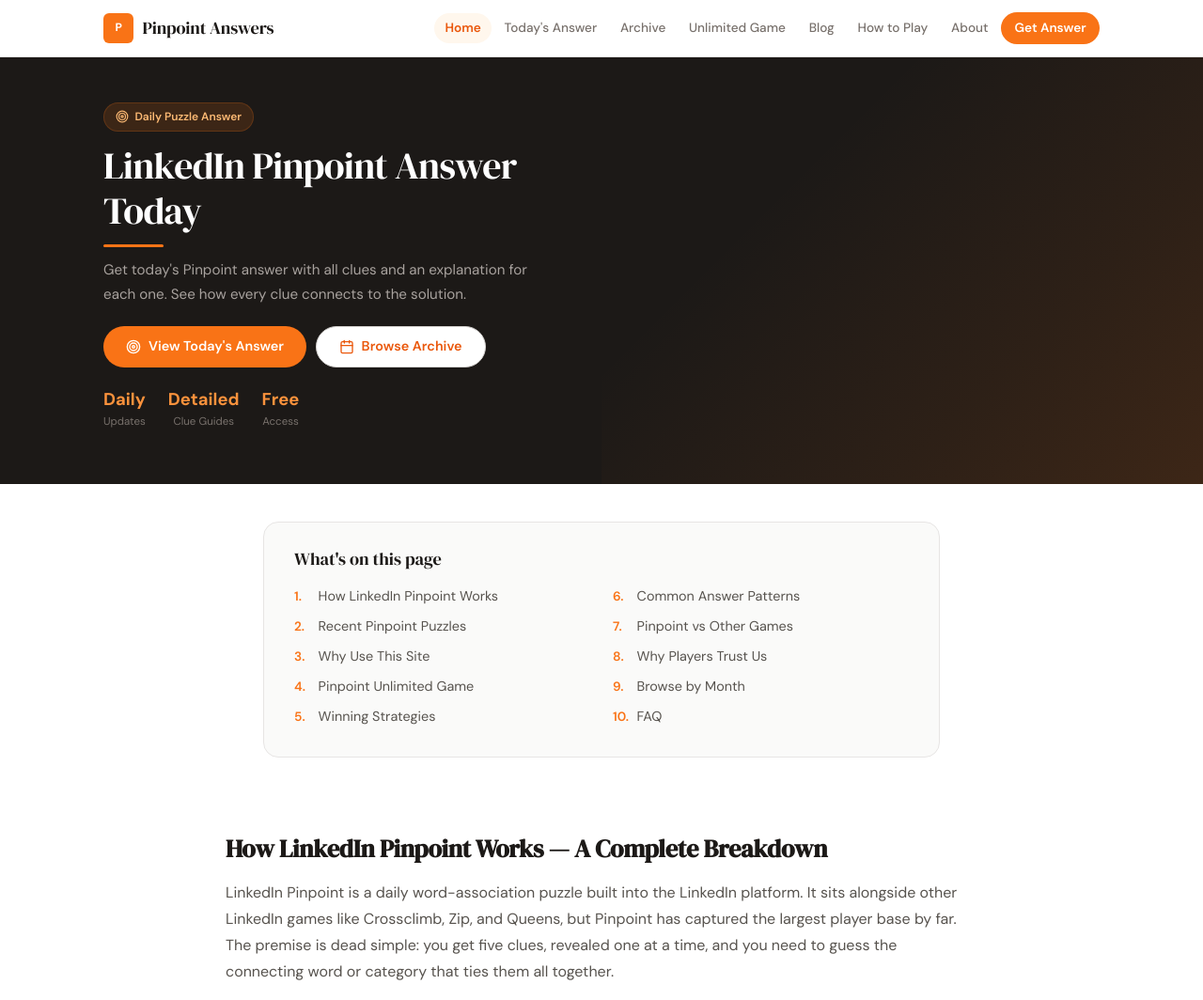
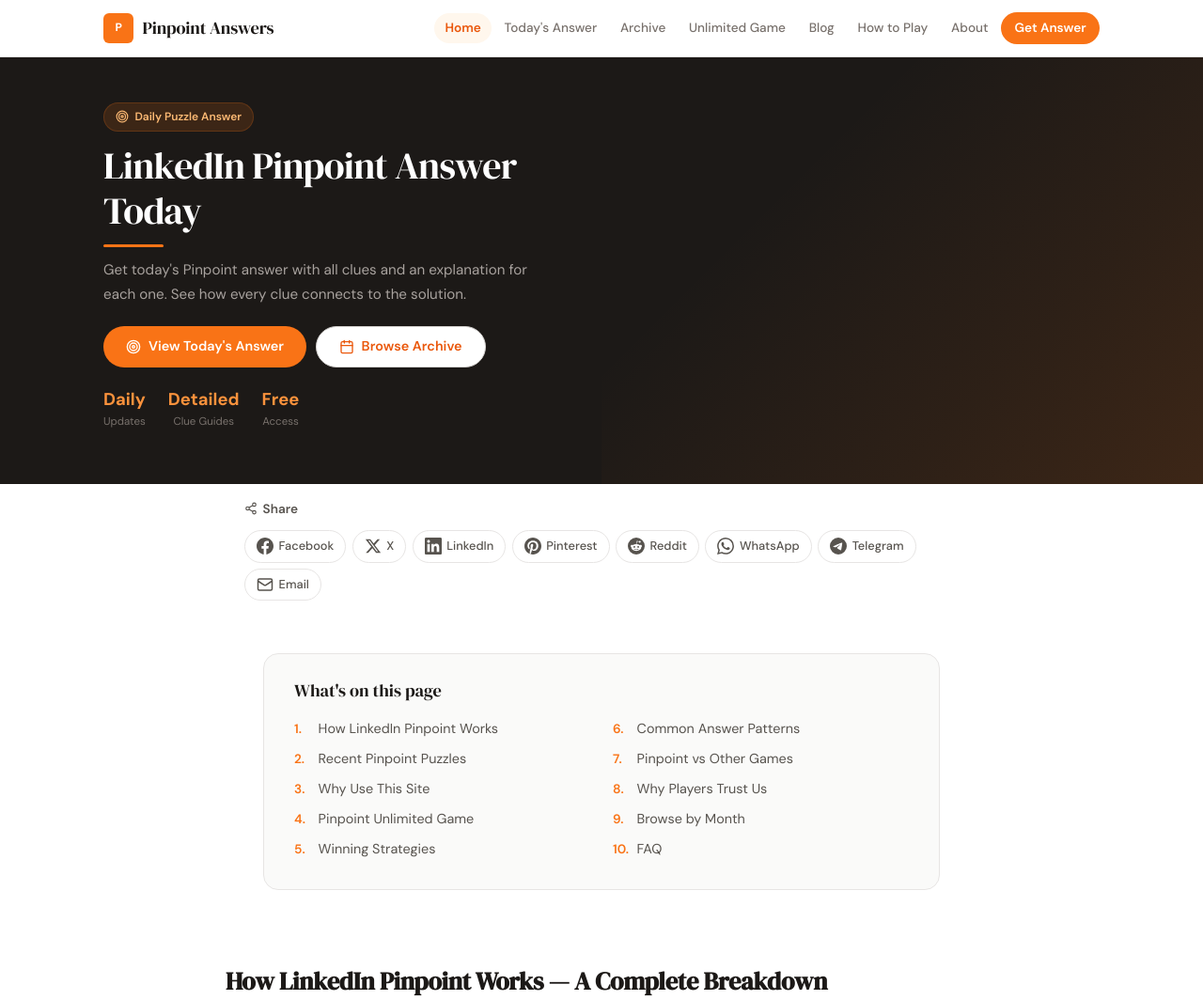
Before and after one commit to sujitbhai7710/linkedin-pinpoint-frontend, an Astro site in the folder frontend-astro/: page / in a window 1280 px wide. Shown: the top 1064 px of the page at 94% size. Built offline with nearby package versions, Linux system fonts and the light colour scheme; Astro itself is replaced by a stand-in of ours.

Commit message:
feat: add social share buttons — Facebook, X, LinkedIn, Pinterest, Reddit, WhatsApp, Telegram, Email

```diff
--- /dev/null
+++ b/frontend-astro/src/components/ShareButtons.astro
@@ -0,0 +1,158 @@
+---
+interface Props {
+  url?: string;
+  title?: string;
+  description?: string;
+  compact?: boolean;
+}
+
+const {
+  url = 'https://pinpointanswertoday.online',
+  title = 'LinkedIn Pinpoint Answer Today — Daily Solutions & Clue Guides',
+  description = 'Get today\'s LinkedIn Pinpoint answer with all clues, explanations, and every valid solution. Updated daily.',
+  compact = false
+} = Astro.props;
+
+const encodedUrl = encodeURIComponent(url);
+const encodedTitle = encodeURIComponent(title);
+const encodedDesc = encodeURIComponent(description);
+
+const shareLinks = [
+  {
+    name: 'Facebook',
+    href: `https://www.facebook.com/sharer/sharer.php?u=${encodedUrl}`,
+    color: '#1877F2',
+    icon: `<svg width="18" height="18" fill="currentColor" viewBox="0 0 24 24"><path d="M24 12.073c0-6.627-5.373-12-12-12s-12 5.373-12 12c0 5.99 4.388 10.954 10.125 11.854v-8.385H7.078v-3.47h3.047V9.43c0-3.007 1.792-4.669 4.533-4.669 1.312 0 2.686.235 2.686.235v2.953H15.83c-1.491 0-1.956.925-1.956 1.874v2.25h3.328l-.532 3.47h-2.796v8.385C19.612 23.027 24 18.062 24 12.073z"/></svg>`
+  },
+  {
+    name: 'X',
+    href: `https://twitter.com/intent/tweet?url=${encodedUrl}&text=${encodedTitle}`,
+    color: '#000000',
+    icon: `<svg width="18" height="18" fill="currentColor" viewBox="0 0 24 24"><path d="M18.244 2.25h3.308l-7.227 8.26 8.502 11.24H16.17l-5.214-6.817L4.99 21.75H1.68l7.73-8.835L1.254 2.25H8.08l4.713 6.231zm-1.161 17.52h1.833L7.084 4.126H5.117z"/></svg>`
+  },
+  {
+    name: 'LinkedIn',
+    href: `https://www.linkedin.com/sharing/share-offsite/?url=${encodedUrl}`,
+    color: '#0A66C2',
+    icon: `<svg width="18" height="18" fill="currentColor" viewBox="0 0 24 24"><path d="M20.447 20.452h-3.554v-5.569c0-1.328-.027-3.037-1.852-3.037-1.853 0-2.136 1.445-2.136 2.939v5.667H9.351V9h3.414v1.561h.046c.477-.9 1.637-1.85 3.37-1.85 3.601 0 4.267 2.37 4.267 5.455v6.286zM5.337 7.433c-1.144 0-2.063-.926-2.063-2.065 0-1.138.92-2.063 2.063-2.063 1.14 0 2.064.925 2.064 2.063 0 1.139-.925 2.065-2.064 2.065zm1.782 13.019H3.555V9h3.564v11.452zM22.225 0H1.771C.792 0 0 .774 0 1.729v20.542C0 23.227.792 24 1.771 24h20.451C23.2 24 24 23.227 24 22.271V1.729C24 .774 23.2 0 22.222 0h.003z"/></svg>`
+  },
+  {
+    name: 'Pinterest',
+    href: `https://pinterest.com/pin/create/button/?url=${encodedUrl}&description=${encodedDesc}`,
+    color: '#BD081C',
+    icon: `<svg width="18" height="18" fill="currentColor" viewBox="0 0 24 24"><path d="M12.017 0C5.396 0 .029 5.367.029 11.987c0 5.079 3.158 9.417 7.618 11.162-.105-.949-.199-2.403.041-3.439.219-.937 1.406-5.957 1.406-5.957s-.359-.72-.359-1.781c0-1.668.967-2.914 2.171-2.914 1.023 0 1.518.769 1.518 1.69 0 1.029-.655 2.568-.994 3.995-.283 1.194.599 2.169 1.777 2.169 2.133 0 3.772-2.249 3.772-5.495 0-2.873-2.064-4.882-5.012-4.882-3.414 0-5.418 2.561-5.418 5.207 0 1.031.397 2.138.893 2.738a.36.36 0 01.083.345l-.333 1.36c-.053.22-.174.267-.402.161-1.499-.698-2.436-2.889-2.436-4.649 0-3.785 2.75-7.262 7.929-7.262 4.163 0 7.398 2.967 7.398 6.931 0 4.136-2.607 7.464-6.227 7.464-1.216 0-2.359-.631-2.75-1.378l-.748 2.853c-.271 1.043-1.002 2.35-1.492 3.146C9.57 23.812 10.763 24 12.017 24c6.624 0 11.99-5.367 11.99-11.988C24.007 5.367 18.641 0 12.017 0z"/></svg>`
+  },
+  {
+    name: 'Reddit',
+    href: `https://www.reddit.com/submit?url=${encodedUrl}&title=${encodedTitle}`,
+    color: '#FF4500',
+    icon: `<svg width="18" height="18" fill="currentColor" viewBox="0 0 24 24"><path d="M12 0A12 12 0 0 0 0 12a12 12 0 0 0 12 12 12 12 0 0 0 12-12A12 12 0 0 0 12 0zm5.01 4.744c.688 0 1.25.561 1.25 1.249a1.25 1.25 0 0 1-2.498.056l-2.597-.547-.8 3.747c1.824.07 3.48.632 4.674 1.488.308-.309.73-.491 1.207-.491.968 0 1.754.786 1.754 1.754 0 .716-.435 1.333-1.01 1.614a3.111 3.111 0 0 1 .042.52c0 2.694-3.13 4.87-7.004 4.87-3.874 0-7.004-2.176-7.004-4.87 0-.183.015-.366.043-.534A1.748 1.748 0 0 1 4.028 12c0-.968.786-1.754 1.754-1.754.463 0 .898.196 1.207.49 1.207-.883 2.878-1.43 4.744-1.487l.885-4.182a.342.342 0 0 1 .14-.197.35.35 0 0 1 .238-.042l2.906.617a1.214 1.214 0 0 1 1.108-.701zM9.25 12C8.561 12 8 12.562 8 13.25c0 .687.561 1.248 1.25 1.248.687 0 1.248-.561 1.248-1.249 0-.688-.561-1.249-1.249-1.249zm5.5 0c-.687 0-1.248.561-1.248 1.25 0 .687.561 1.248 1.249 1.248.688 0 1.249-.561 1.249-1.249 0-.687-.562-1.249-1.25-1.249zm-5.466 3.99a.327.327 0 0 0-.231.094.33.33 0 0 0 0 .463c.842.842 2.484.913 2.961.913.477 0 2.105-.056 2.961-.913a.361.361 0 0 0 .029-.463.33.33 0 0 0-.464 0c-.547.533-1.684.73-2.512.73-.828 0-1.979-.196-2.512-.73a.326.326 0 0 0-.232-.095z"/></svg>`
+  },
+  {
+    name: 'WhatsApp',
+    href: `https://api.whatsapp.com/send?text=${encodedTitle}%20${encodedUrl}`,
+    color: '#25D366',
+    icon: `<svg width="18" height="18" fill="currentColor" viewBox="0 0 24 24"><path d="M17.472 14.382c-.297-.149-1.758-.867-2.03-.967-.273-.099-.471-.148-.67.15-.197.297-.767.966-.94 1.164-.173.199-.347.223-.644.075-.297-.15-1.255-.463-2.39-1.475-.883-.788-1.48-1.761-1.653-2.059-.173-.297-.018-.458.13-.606.134-.133.298-.347.446-.52.149-.174.198-.298.298-.497.099-.198.05-.371-.025-.52-.075-.149-.669-1.612-.916-2.207-.242-.579-.487-.5-.669-.51-.173-.008-.371-.01-.57-.01-.198 0-.52.074-.792.372-.272.297-1.04 1.016-1.04 2.479 0 1.462 1.065 2.875 1.213 3.074.149.198 2.096 3.2 5.077 4.487.709.306 1.262.489 1.694.625.712.227 1.36.195 1.871.118.571-.085 1.758-.719 2.006-1.413.248-.694.248-1.289.173-1.413-.074-.124-.272-.198-.57-.347m-5.421 7.403h-.004a9.87 9.87 0 01-5.031-1.378l-.361-.214-3.741.982.998-3.648-.235-.374a9.86 9.86 0 01-1.51-5.26c.001-5.45 4.436-9.884 9.888-9.884 2.64 0 5.122 1.03 6.988 2.898a9.825 9.825 0 012.893 6.994c-.003 5.45-4.437 9.884-9.885 9.884m8.413-18.297A11.815 11.815 0 0012.05 0C5.495 0 .16 5.335.157 11.892c0 2.096.547 4.142 1.588 5.945L.057 24l6.305-1.654a11.882 11.882 0 005.683 1.448h.005c6.554 0 11.89-5.335 11.893-11.893a11.821 11.821 0 00-3.48-8.413z"/></svg>`
+  },
+  {
+    name: 'Telegram',
+    href: `https://t.me/share/url?url=${encodedUrl}&text=${encodedTitle}`,
+    color: '#0088CC',
+    icon: `<svg width="18" height="18" fill="currentColor" viewBox="0 0 24 24"><path d="M11.944 0A12 12 0 0 0 0 12a12 12 0 0 0 12 12 12 12 0 0 0 12-12A12 12 0 0 0 12 0a12 12 0 0 0-.056 0zm4.962 7.224c.1-.002.321.023.465.14a.506.506 0 0 1 .171.325c.016.093.036.306.02.472-.18 1.898-.96 6.504-1.36 8.627-.168.9-.499 1.201-.82 1.23-.696.065-1.225-.46-1.9-.902-1.056-.693-1.653-1.124-2.678-1.8-1.185-.78-.417-1.21.258-1.91.177-.184 3.247-2.977 3.307-3.23.007-.032.014-.15-.056-.212s-.174-.041-.249-.024c-.106.024-1.793 1.14-5.061 3.345-.479.33-.913.49-1.302.48-.428-.008-1.252-.241-1.865-.44-.752-.245-1.349-.374-1.297-.789.027-.216.325-.437.893-.663 3.498-1.524 5.83-2.529 6.998-3.014 3.332-1.386 4.025-1.627 4.476-1.635z"/></svg>`
+  },
+  {
+    name: 'Email',
+    href: `mailto:?subject=${encodedTitle}&body=${encodedDesc}%0A%0A${encodedUrl}`,
+    color: '#EA4335',
+    icon: `<svg width="18" height="18" fill="none" stroke="currentColor" stroke-width="2" viewBox="0 0 24 24"><rect x="2" y="4" width="20" height="16" rx="2"/><path d="m22 7-8.97 5.7a1.94 1.94 0 0 1-2.06 0L2 7"/></svg>`
+  }
+];
+---
+
+<div class={`share-bar ${compact ? 'share-bar--compact' : ''}`}>
+  <span class="share-label">
+    <svg width="14" height="14" fill="none" stroke="currentColor" stroke-width="2" viewBox="0 0 24 24" aria-hidden="true"><circle cx="18" cy="5" r="3"/><circle cx="6" cy="12" r="3"/><circle cx="18" cy="19" r="3"/><line x1="8.59" y1="13.51" x2="15.42" y2="17.49"/><line x1="15.41" y1="6.51" x2="8.59" y2="10.49"/></svg>
+    Share
+  </span>
+  <div class="share-buttons">
+    {shareLinks.map(link => (
+      <a
+        href={link.href}
+        target="_blank"
+        rel="noopener noreferrer"
+        class="share-btn"
+        style={`--share-color: ${link.color}`}
+        title={`Share on ${link.name}`}
+        aria-label={`Share on ${link.name}`}
+      >
+        <Fragment set:html={link.icon} />
+        {!compact && <span class="share-btn-name">{link.name}</span>}
+      </a>
+    ))}
+  </div>
+</div>
+
+<style>
+  .share-bar {
+    display: flex;
+    align-items: center;
+    gap: 0.75rem;
+    flex-wrap: wrap;
+  }
+  .share-label {
+    display: inline-flex;
+    align-items: center;
+    gap: 0.35rem;
+    font-size: 0.85rem;
+    font-weight: 600;
+    color: var(--text-secondary);
+    white-space: nowrap;
+  }
+  .share-buttons {
+    display: flex;
+    gap: 0.4rem;
+    flex-wrap: wrap;
+  }
+  .share-btn {
+    display: inline-flex;
+    align-items: center;
+    gap: 0.35rem;
+    padding: 0.45rem 0.75rem;
+    border-radius: var(--radius-full);
+    background: var(--bg-card);
+    border: 1px solid var(--border-light);
+    color: var(--text-secondary);
+    font-size: 0.8rem;
+    font-weight: 500;
+    text-decoration: none;
+    transition: all 0.15s ease;
+    white-space: nowrap;
+  }
+  .share-btn:hover {
+    background: var(--share-color, var(--accent-500));
+    border-color: var(--share-color, var(--accent-500));
+    color: #fff;
+    transform: translateY(-1px);
+    box-shadow: 0 4px 12px rgba(0,0,0,0.15);
+  }
+  .share-btn svg {
+    flex-shrink: 0;
+  }
+  .share-btn-name {
+    line-height: 1;
+  }
+
+  /* Compact variant — icon only */
+  .share-bar--compact .share-btn {
+    padding: 0.4rem;
+    border-radius: var(--radius-md);
+  }
+  .share-bar--compact .share-btn-name {
+    display: none;
+  }
+
+  @media (max-width: 480px) {
+    .share-btn-name { display: none; }
+    .share-btn { padding: 0.4rem; border-radius: var(--radius-md); }
+  }
+</style>
--- a/frontend-astro/src/pages/index.astro
+++ b/frontend-astro/src/pages/index.astro
@@ -2,6 +2,7 @@
 import BaseLayout from '../layouts/BaseLayout.astro';
 import HeroAnswerReveal from '../components/HeroAnswerReveal.svelte';
 import FaqAccordion from '../components/FaqAccordion.svelte';
+import ShareButtons from '../components/ShareButtons.astro';
 import { formatDate, formatDateShort } from '../lib/api';
 import { buildMeta, websiteJsonLd, organizationJsonLd, faqJsonLd, howToJsonLd, speakableJsonLd, SITE_URL, TODAY_FEATURED_IMAGE } from '../lib/seo';
 import type { PinpointPuzzle, PinpointSummary } from '../lib/types';
@@ -288,6 +289,13 @@ const tocItems = [
           </div>
         )}
       </div>
+    </div>
+  </section>
+
+  <!-- ═══════════ SHARE BAR (after hero) ═══════════ -->
+  <section class="section section-white" style="padding: 1rem 0;" aria-label="Share this page">
+    <div class="container" style="max-width:800px; display:flex; justify-content:center;">
+      <ShareButtons />
     </div>
   </section>
 
@@ -608,8 +616,19 @@ const tocItems = [
     </div>
   </section>
 
+  <!-- ═══════════ SHARE CTA ═══════════ -->
+  <section class="section section-white" aria-label="Share this page">
+    <div class="container" style="max-width:800px; text-align:center;">
+      <h2 style="font-family:var(--font-serif); font-size:1.35rem; color:var(--text-primary); margin-bottom:0.5rem;">Found This Helpful? Share It With Friends</h2>
+      <p style="color:var(--text-muted); font-size:0.9rem; margin-bottom:1rem;">Know someone who plays LinkedIn Pinpoint every morning? Send them this page so they never get stuck on a puzzle again.</p>
+      <div style="display:flex; justify-content:center;">
+        <ShareButtons />
+      </div>
+    </div>
+  </section>
+
   <!-- ═══════════ FAQ ═══════════ -->
-  <section class="section section-white" aria-labelledby="faq-heading">
+  <section class="section section-gray" aria-labelledby="faq-heading">
     <div class="container">
       <h2 id="faq-heading" class="section-title" style="text-align:center; margin-bottom:1rem;">Frequently Asked Questions</h2>
       <FaqAccordion client:load faqs={faqs} />
--- a/frontend-astro/src/pages/today.astro
+++ b/frontend-astro/src/pages/today.astro
@@ -2,6 +2,7 @@
 import BaseLayout from '../layouts/BaseLayout.astro';
 import AnswerReveal from '../components/AnswerReveal.svelte';
 import SolutionsLoader from '../components/SolutionsLoader.svelte';
+import ShareButtons from '../components/ShareButtons.astro';
 import { formatDate, renderExplanation, getExplanationHeadings } from '../lib/api';
 import { buildMeta, articleJsonLd, breadcrumbJsonLd, faqJsonLd, SITE_URL, TODAY_FEATURED_IMAGE } from '../lib/seo';
 import fs from 'fs';
@@ -215,6 +216,10 @@ const seo = buildMeta({
             </section>
           )}
 
+          <div style="margin-top:1.5rem; padding-top:1.25rem; border-top:1px solid var(--border-light);">
+            <ShareButtons />
+          </div>
+
           {yesterday && (
             <div class="card mt-3" style="border-left: 3px solid var(--accent-500);">
               <div style="display:inline-flex; align-items:center; gap:0.5rem; margin-bottom:0.25rem;">
```
